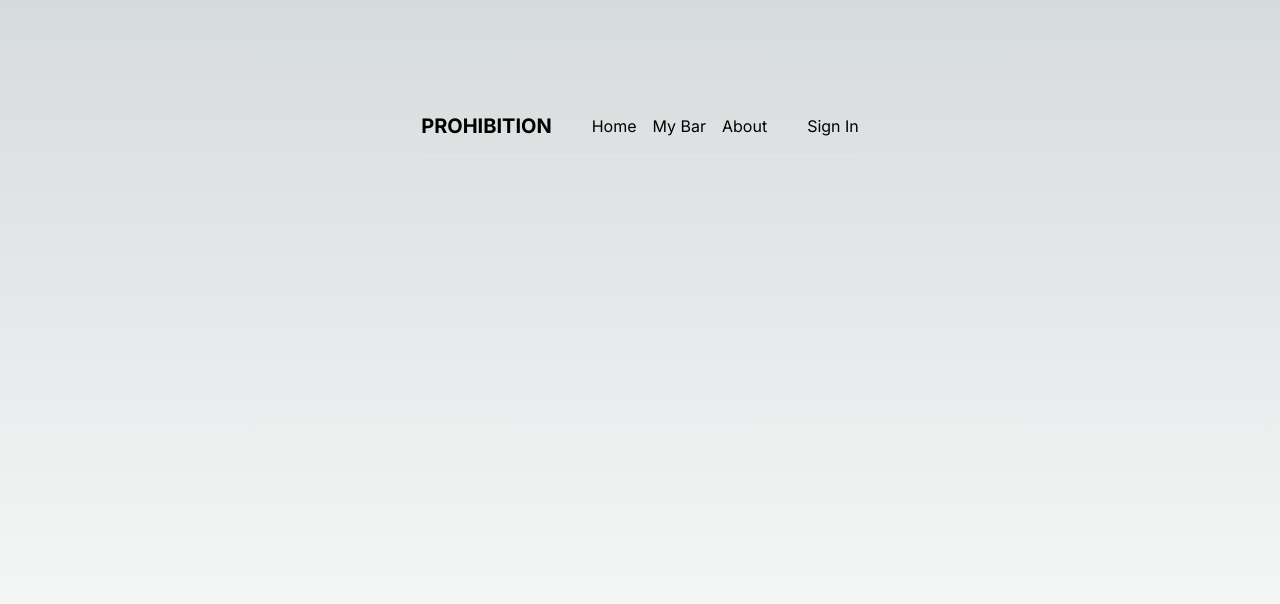
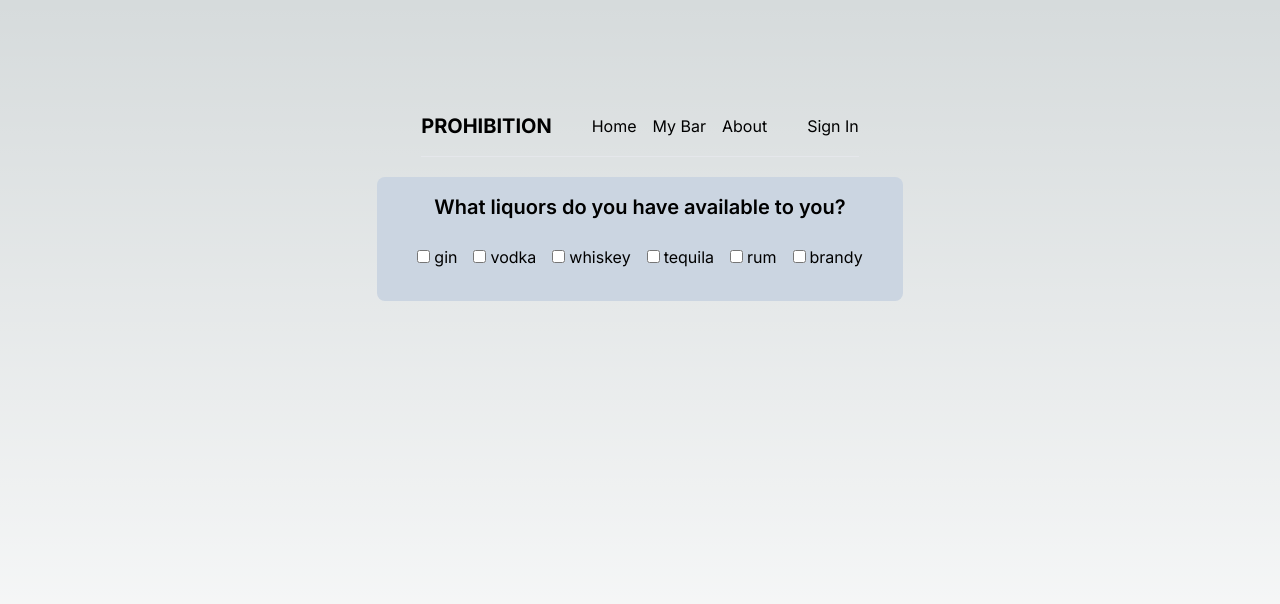
Before and after one commit to TheRealNev/cheers, a Next.js app: page / in a window 1280 px wide. Shown: the top 604 px of the page. Built offline with nearby package versions, Linux system fonts and the light colour scheme.

Commit message:
liquor selection basic skeleton

```diff
--- /dev/null
+++ b/app/(shared)/components/LiquorSelection.tsx
@@ -0,0 +1,27 @@
+import React from 'react';
+
+// export type LiquorSelectionProps = {
+
+// }
+
+const liquors = ['gin', 'vodka', 'whiskey', 'tequila', 'rum', 'brandy'];
+
+export const LiquorSelection = () => {
+  return (
+    <div className='p-4 rounded-lg bg-slate-300 border-solid border-slate-900'>
+      <h3 className='mb-2 text-xl font-semibold text-center'>
+        What liquors do you have available to you?
+      </h3>
+      <div className='flex flex-row flex-wrap p-4'>
+        {liquors.map((liquor, index) => (
+          <div className='px-2 block' key={`${liquor}${index}`}>
+            <input type='checkbox' id={liquor} name={liquor} />
+            <label className='pl-1' htmlFor={liquor}>
+              {liquor}
+            </label>
+          </div>
+        ))}
+      </div>
+    </div>
+  );
+};
--- a/app/page.tsx
+++ b/app/page.tsx
@@ -1,10 +1,12 @@
 import Image from 'next/image';
+import { LiquorSelection } from './(shared)/components/LiquorSelection';
 import Navbar from './(shared)/Navbar';
 
 export default function Home() {
   return (
-    <main className='flex min-h-screen flex-col items-center justify-between p-24'>
+    <main className='flex min-h-screen flex-col items-center pt-24 p-6'>
       <Navbar />
+      <LiquorSelection />
     </main>
   );
 }
```
